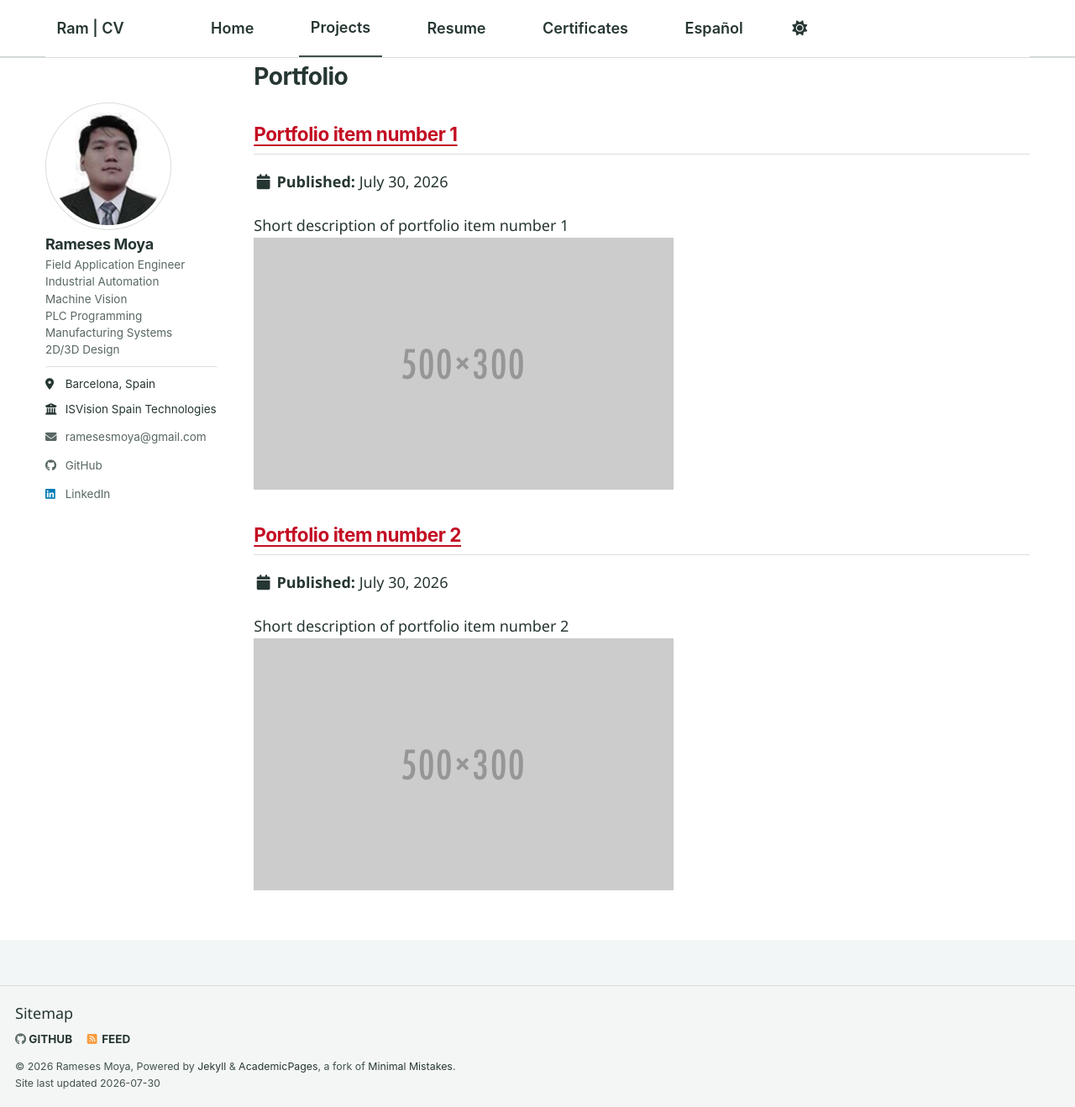
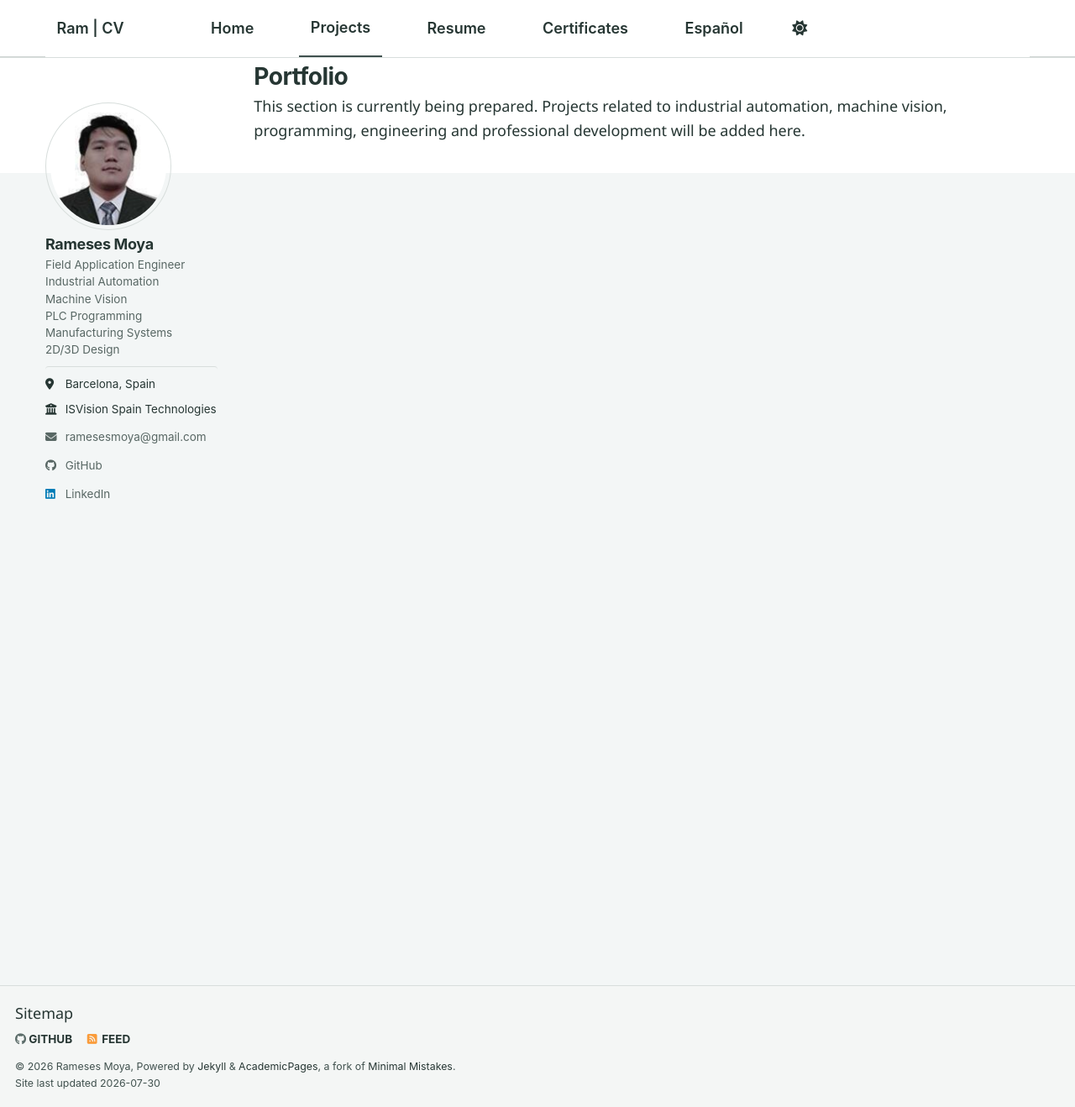
Before and after one commit to rvmoya/rvmoya.github.io, a Jekyll site: the page built from _pages/portfolio.html, in a window 1280 px wide and 1318 px high. Shown: the whole window at 84% size. Built offline with Jekyll 4.4.1, drawn with Linux system fonts in a browser that asks for light colours; a script bundle is joined from its source files by our own code; library files that are not in the unit come from our copies.

Commit message:
updated certificates and portfolio to show it is in process

```diff
--- a/_pages/portfolio.html
+++ b/_pages/portfolio.html
@@ -5,9 +5,6 @@ permalink: /portfolio/
 author_profile: true
 ---
 
-{% include base_path %}
+This section is currently being prepared.
 
-
-{% for post in site.portfolio %}
-  {% include archive-single.html %}
-{% endfor %}
+Projects related to industrial automation, machine vision, programming, engineering and professional development will be added here.
```
Also changed, not shown: _pages/certificates.md (+0 -1 lines).
